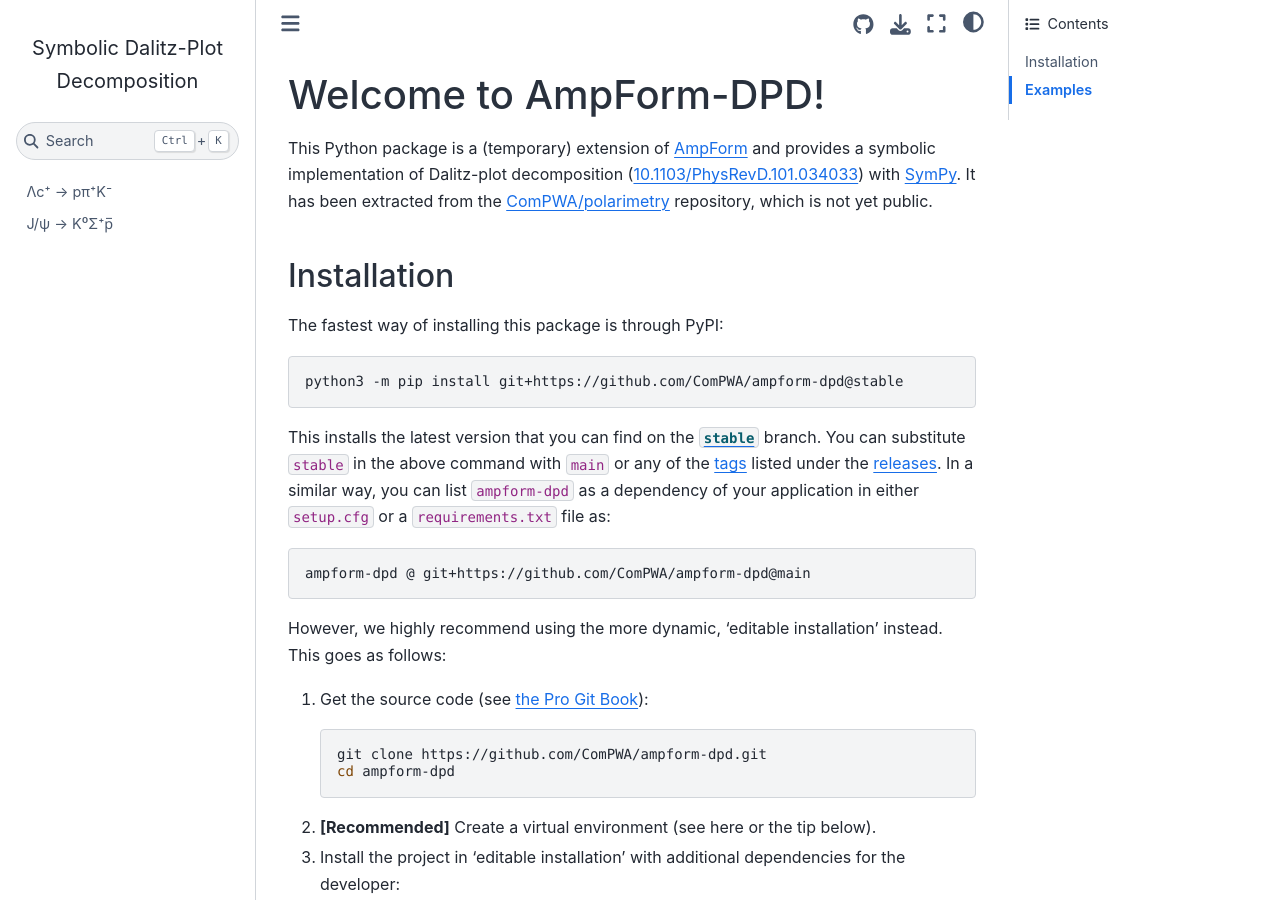
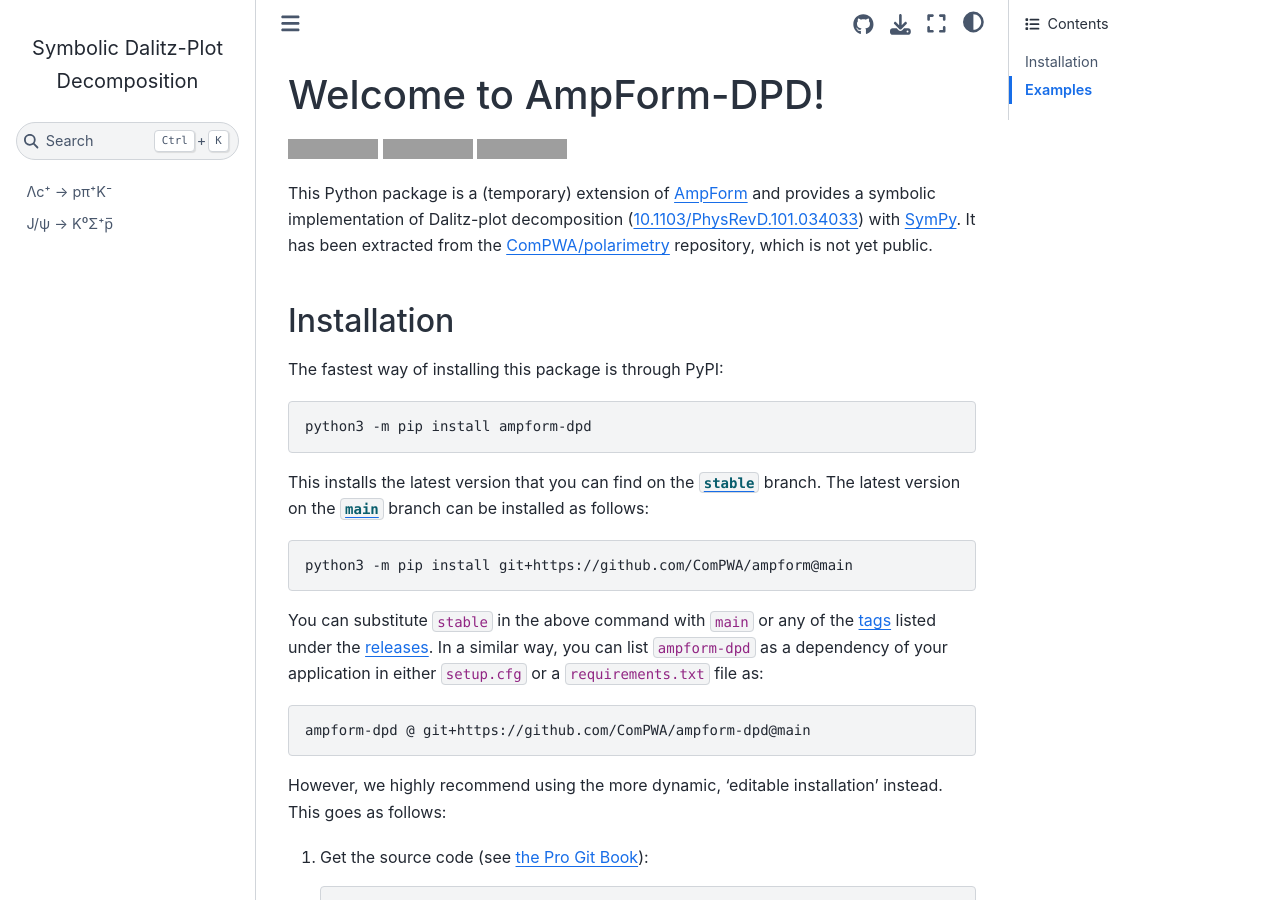
Before and after one commit to ComPWA/ampform-dpd, a Sphinx documentation site: the page built from docs/index.md, in a window 1280 px wide and 900 px high. Built offline with Sphinx 7.4.7 and the Sphinx Book theme 1.1.4, drawn with Linux system fonts in a browser that asks for light colours; pages that are not in the unit, such as notebooks, are missing from menus; the version number could not be read and is left out; grey boxes are pictures that could not be loaded.

Commit message:
DX: push to PyPI on releases (#34)
* DOC: add PyPI badges
* DOC: update installation instructions

````diff
--- a/docs/index.md
+++ b/docs/index.md
@@ -11,10 +15,17 @@
 The fastest way of installing this package is through PyPI:
 
 ```shell
-python3 -m pip install git+https://github.com/ComPWA/ampform-dpd@stable
+python3 -m pip install ampform-dpd
 ```
 
-This installs the latest version that you can find on the [`stable`](https://github.com/ComPWA/ampform-dpd/tree/stable) branch. You can substitute `stable` in the above command with `main` or any of the [tags](https://github.com/ComPWA/ampform-dpd/tags) listed under the [releases](https://github.com/ComPWA/ampform-dpd/releases). In a similar way, you can list `ampform-dpd` as a dependency of your application in either `setup.cfg` or a `requirements.txt` file as:
+This installs the latest version that you can find on the [`stable`](https://github.com/ComPWA/ampform-dpd/tree/stable) branch. The latest version on the [`main`](https://github.com/ComPWA/ampform/tree/main) branch
+can be installed as follows:
+
+```shell
+python3 -m pip install git+https://github.com/ComPWA/ampform@main
+```
+
+You can substitute `stable` in the above command with `main` or any of the [tags](https://github.com/ComPWA/ampform-dpd/tags) listed under the [releases](https://github.com/ComPWA/ampform-dpd/releases). In a similar way, you can list `ampform-dpd` as a dependency of your application in either `setup.cfg` or a `requirements.txt` file as:
 
 ```text
 ampform-dpd @ git+https://github.com/ComPWA/ampform-dpd@main
````
Also changed, not shown: other parts of docs/index.md (+4 -0 lines), README.md (+3 -0 lines), .cspell.json, .pre-commit-config.yaml, 1 other file.
